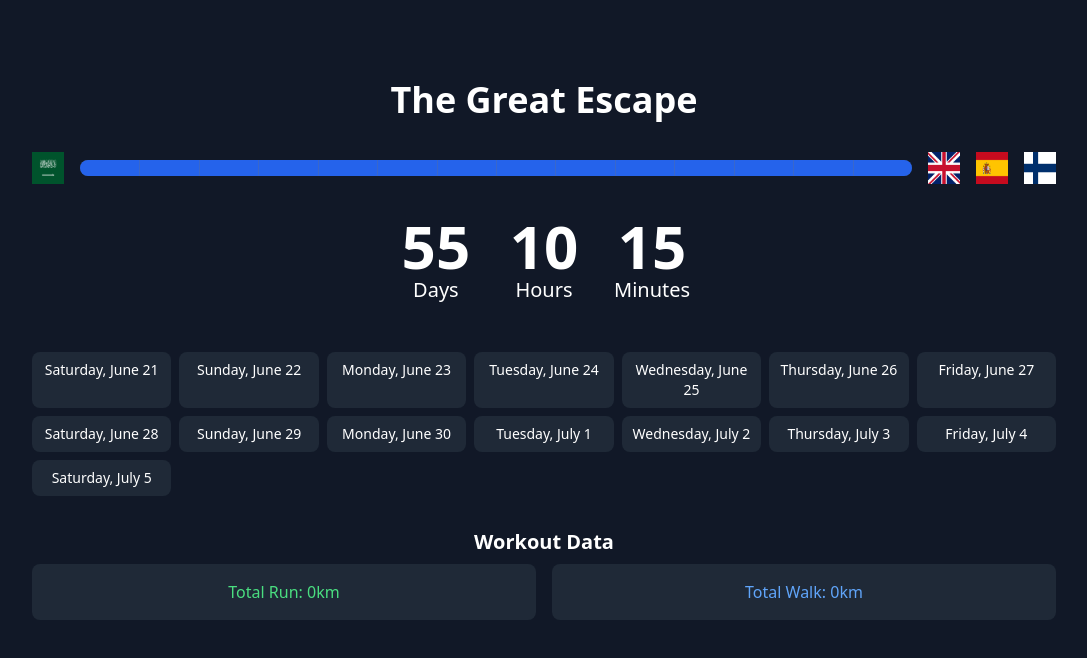
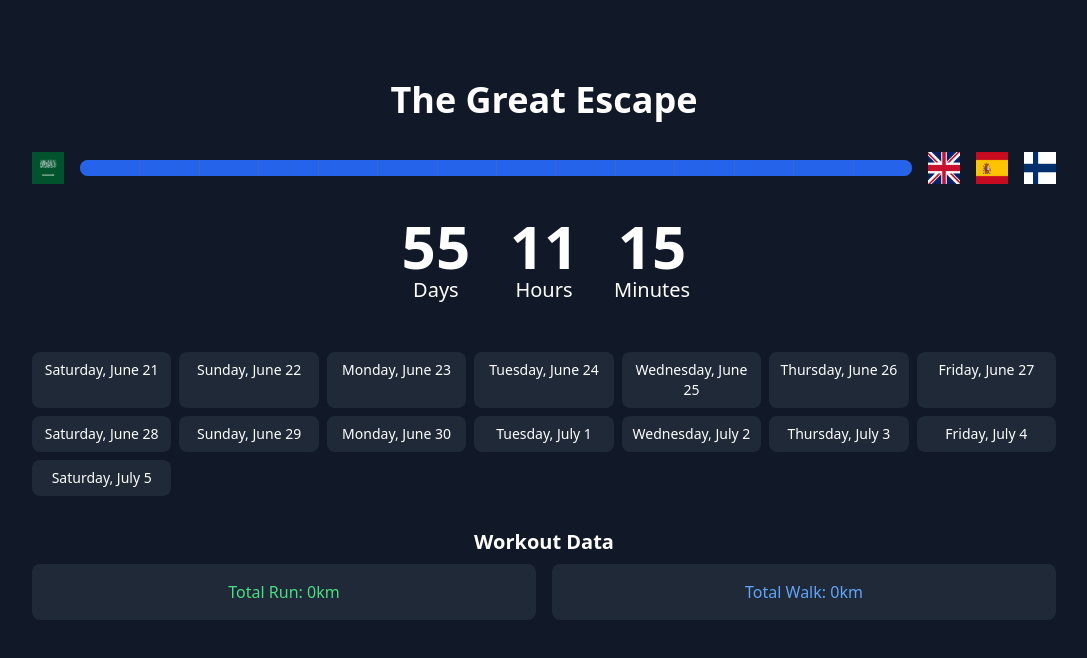
Before and after one commit to judgesteven/countdown, a Next.js app: page / in a window 1280 px wide. Shown: the top 658 px of the page, without its empty margins (96-1183 px from the left). Built offline with nearby package versions, Linux system fonts and the light colour scheme; no server answers.

Commit message:
Update start and end dates to 01:00 instead of midnight

```diff
--- a/src/components/Countdown.tsx
+++ b/src/components/Countdown.tsx
@@ -53,10 +53,10 @@ const Countdown = () => {
     return nextHour.getTime() - now.getTime();
   };
 
-  // Fixed start date: Saturday 21st June, 2025 at midnight CET+1
-  const startTime = toCET(new Date(2025, 5, 21, 0, 0, 0)); // Month is 0-based, so 5 = June
-  // Fixed end date: Saturday 5th July, 2025 at midnight CET+1
-  const endTime = toCET(new Date(2025, 6, 5, 0, 0, 0)); // Month is 0-based, so 6 = July
+  // Fixed start date: Saturday 21st June, 2025 at 01:00 CET+1
+  const startTime = toCET(new Date(2025, 5, 21, 1, 0, 0)); // Month is 0-based, so 5 = June
+  // Fixed end date: Saturday 5th July, 2025 at 01:00 CET+1
+  const endTime = toCET(new Date(2025, 6, 5, 1, 0, 0)); // Month is 0-based, so 6 = July
 
   useEffect(() => {
     setMounted(true);
```
